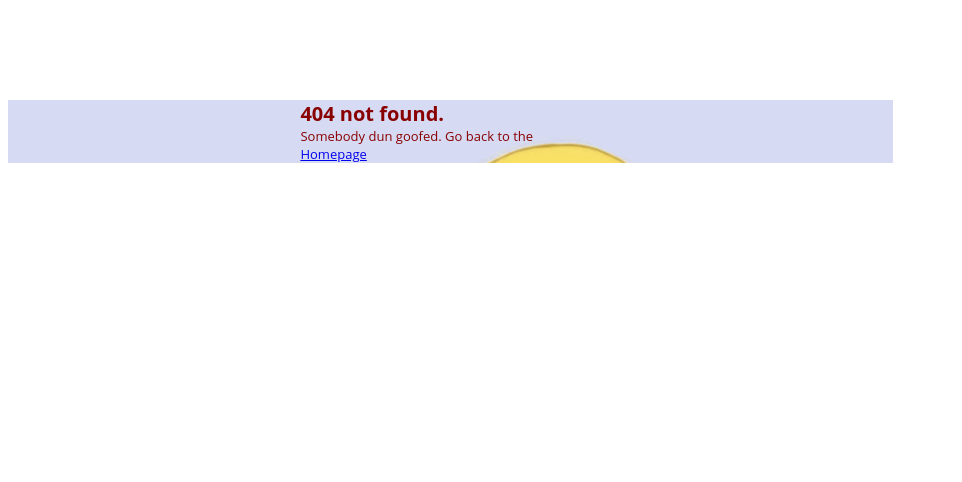
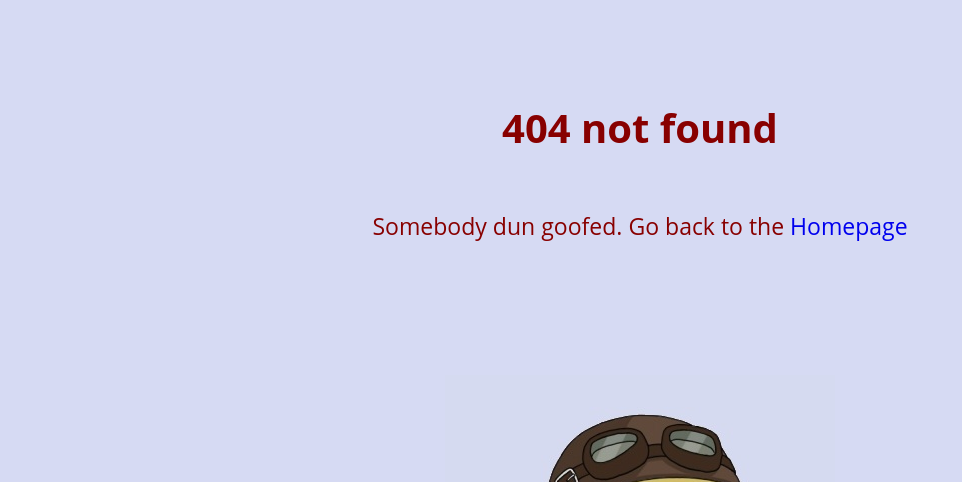
Before and after one commit to Zyst/shinobu.moe, a PHP site: page /404page.html in a window 1280 px wide. Shown: the top 482 px of the page, without its empty margins (0-962 px from the left). Run offline with PHP 8.4, Linux system fonts and the light colour scheme.

Commit message:
404 Page finished(?)

```diff
--- a/404page.html
+++ b/404page.html
@@ -8,15 +8,13 @@
         <title>404 Love not found</title>
     </head>
     <body>
-        <div id="centerbg">
-            <div id="error">
-               <strong> 404 not found.</strong>
-            </div>
+        <div id="error">
+           <center><strong> 404 not found</strong></center></br>
+        </div>
 
-            <div id="miniError">
-                Somebody dun goofed. Go back to the
-                <a href="http://shinobu.moe/">Homepage</a>
-            </div>
+        <div id="miniError">
+            <center>Somebody dun goofed. Go back to the
+            <a href="http://shinobu.moe/">Homepage</a><center>
         </div>
-    </body>
+</body>
 </html>
--- a/css/error.css
+++ b/css/error.css
@@ -1,34 +1,31 @@
 body {
-    background-color: #ffffff;
+    background-color: rgba(214, 218, 243, 1);
     font:13px "Open Sans", "Segoe UI", "Verdana", "Arial";
     color:#e7e7e7;
-}
-
-#centerbg{
-    width:70%;
-    height:100%;
-    position: center;
-    background-color: rgba(214, 218, 243, 1);
-    background-image:url("../images/404.png");
+    background-image:url("../images/404.jpg");
     background-repeat: no-repeat;
     background-attachment: fixed;
-    background-position: center;
+    background-position: center bottom;
 }
 
 #error{
-    font:20px "Open Sans", "Segoe UI", "Verdana", "Arial";
+    font:40px "Open Sans", "Segoe UI", "Verdana", "Arial";
     color: #880000;
     margin-left: auto;
     margin-right: auto;
-    width: 300px;
+    width: 500px;
     margin-top: 100px;
 }
 
 #miniError{
-    font:13px "Open Sans", "Segoe UI", "Verdana", "Arial";
+    font:23px "Open Sans", "Segoe UI", "Verdana", "Arial";
     color: #880000;
     margin-left: auto;
     margin-right: auto;
-    width: 300px;
+    width: 600px;
     margin-top: relative;
 }
+
+a{
+    text-decoration:none;
+}
```
Also changed, not shown: images/404.jpg (added), images/4045.png (renamed from images/404.png).
